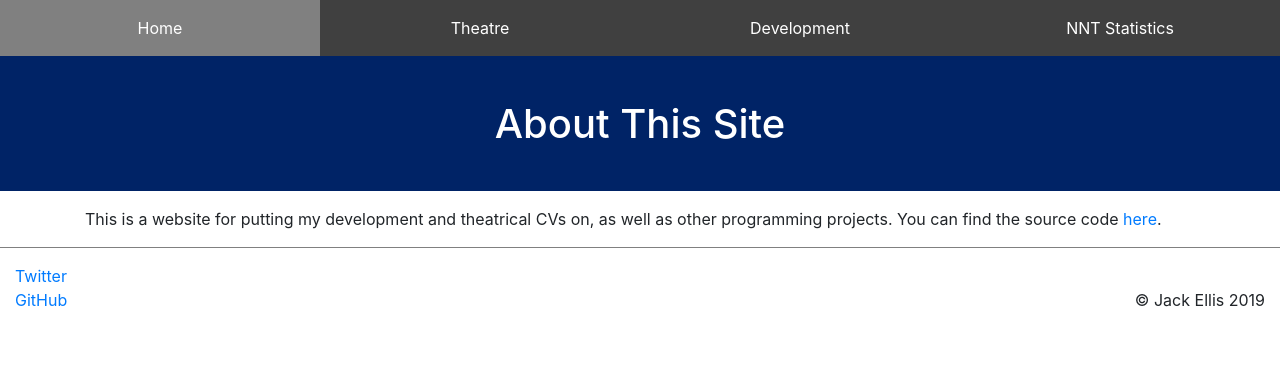
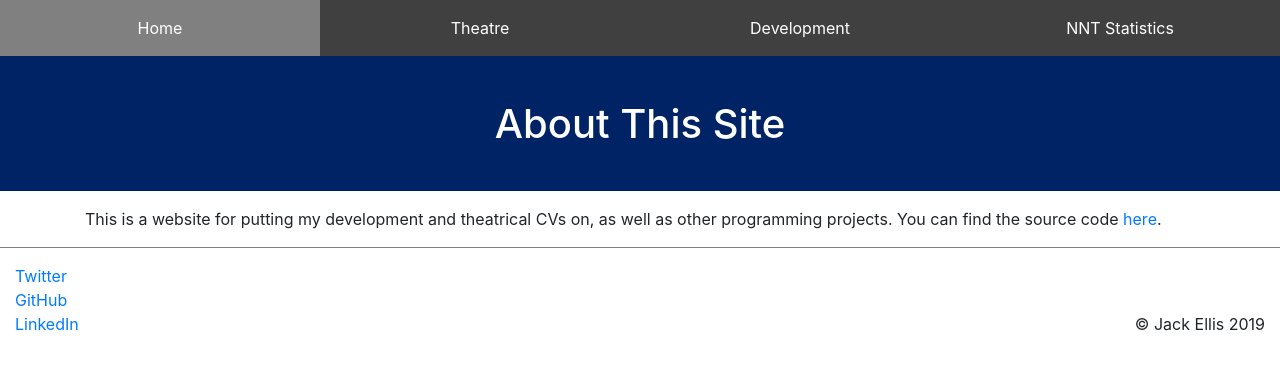
Before and after one commit to GingertronMk1/gingertronmk1.github.io, a Jekyll site: the page built from about.md, in a window 1280 px wide. Shown: the top 370 px of the page. Built offline with Jekyll 4.4.1, drawn with Linux system fonts in a browser that asks for light colours.

Commit message:
Add LinkedIn

```diff
--- a/_config.yml
+++ b/_config.yml
@@ -7,11 +7,11 @@ description: >-
 
 socials:
   - network: Twitter
-    link: http://www.twitter.com/gingertronMk1
+    link: https://www.twitter.com/gingertronMk1
   - network: GitHub
-    link: http://www.github.com/gingertronmk1
-
-future: true
+    link: https://www.github.com/gingertronmk1
+  - network: LinkedIn
+    link: https://www.linkedin.com/in/jackellis1504/
 
 # Build settings
 markdown: kramdown
```
